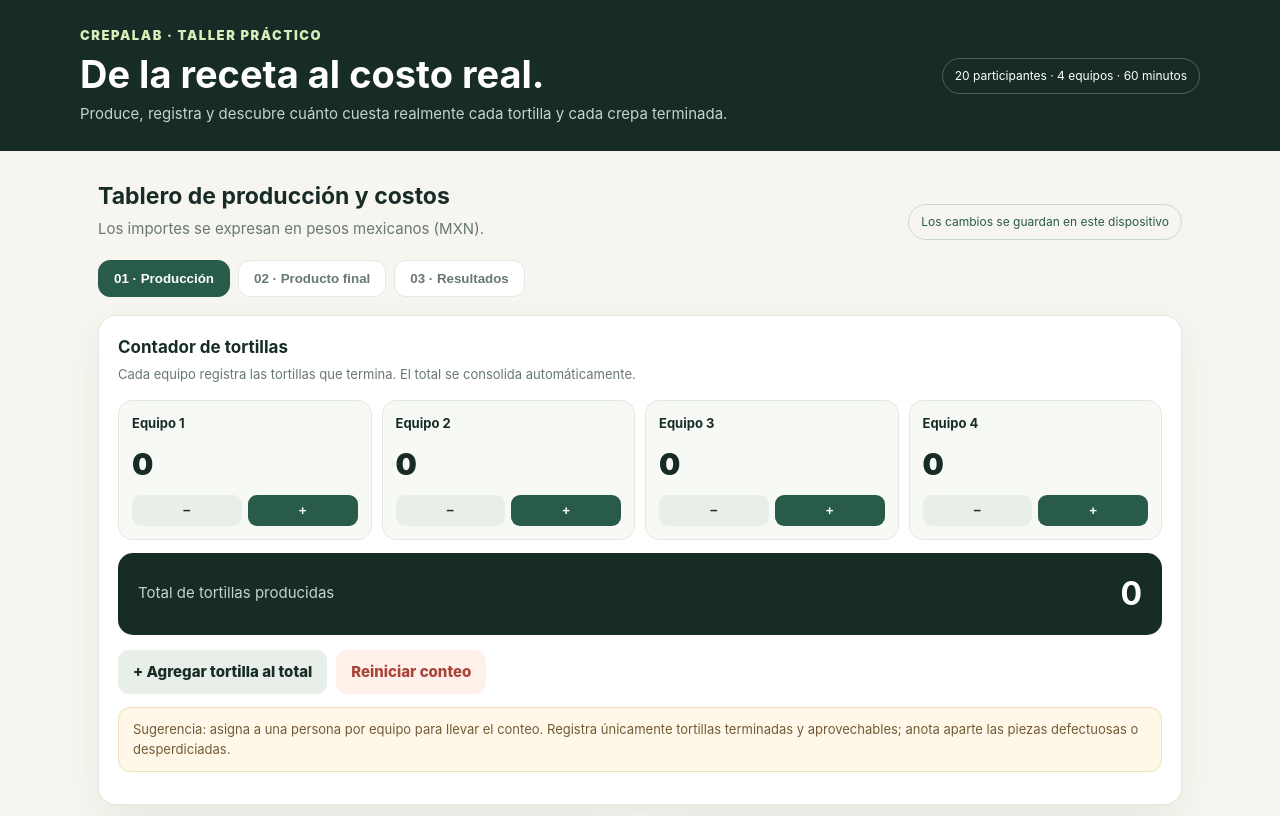
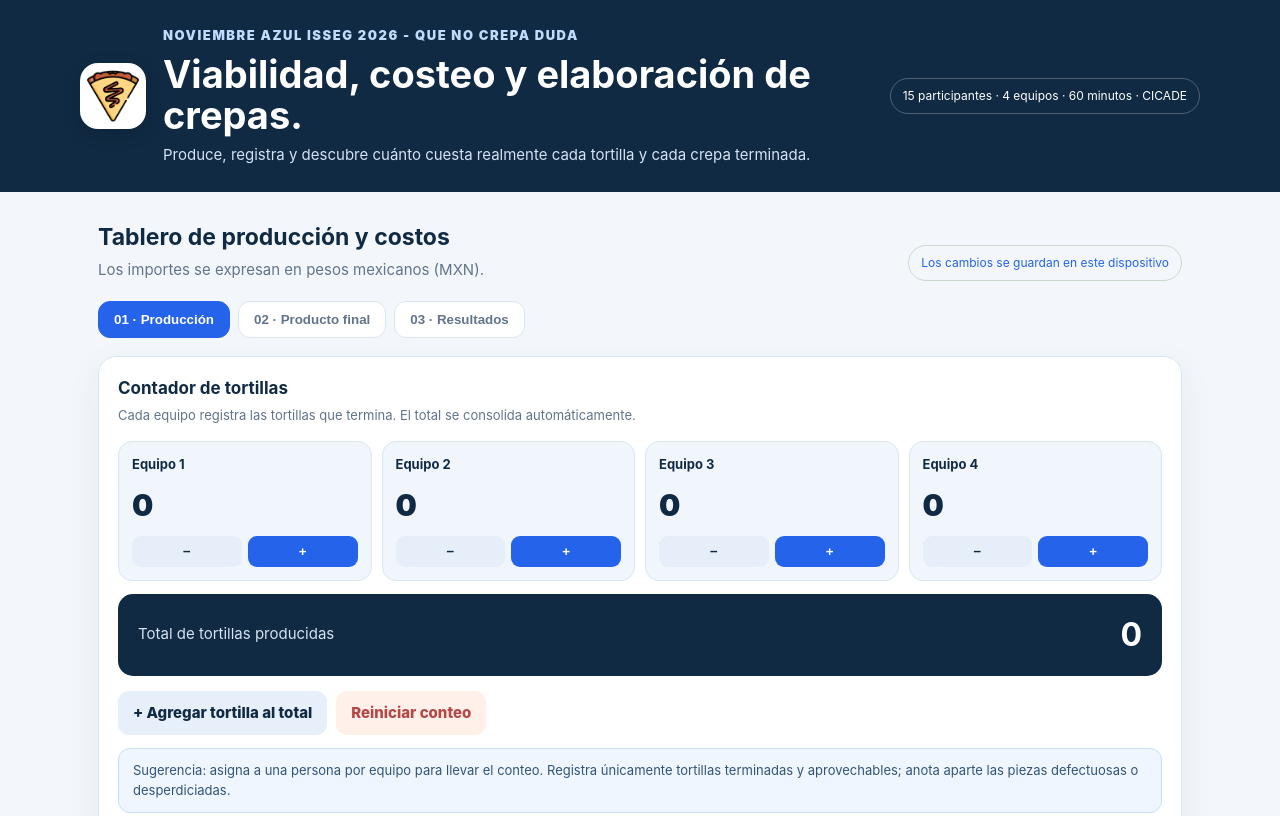
Before and after one commit to alugoga/crepas, a plain HTML site: page index.html in a window 1280 px wide. Shown: the top 816 px of the page. Drawn offline with Linux system fonts and the light colour scheme.

Commit message:
Update index.html

```diff
--- a/index.html
+++ b/index.html
@@ -3,32 +3,34 @@
 <head>
 <meta charset="UTF-8">
 <meta name="viewport" content="width=device-width, initial-scale=1.0">
-<meta name="theme-color" content="#172b27">
-<title>CrepaLab | Taller de costeo</title>
+<meta name="theme-color" content="#102a43">
+<link rel="icon" type="image/png" href="./flaticon.png">
+<title>Noviembre Azul ISSEG 2026 | Crepas </title>
 <style>
-:root{--ink:#172b27;--muted:#687873;--cream:#f7f5ef;--paper:#fff;--line:#e4e8e2;--green:#285b49;--lime:#d9edb9;--orange:#f2a65a;--red:#a94438;--shadow:0 12px 35px #172b2710}
+:root{--ink:#102a43;--muted:#62748a;--cream:#f3f7fc;--paper:#fff;--line:#dce6f1;--green:#2563eb;--lime:#bfdbfe;--orange:#f4b860;--red:#b54747;--shadow:0 12px 35px #102a4310}
 *{box-sizing:border-box}body{margin:0;background:var(--cream);color:var(--ink);font:15px/1.5 Inter,system-ui,-apple-system,Segoe UI,sans-serif}
 header{background:var(--ink);color:white;padding:26px max(20px,calc((100% - 1120px)/2));display:flex;justify-content:space-between;align-items:center;gap:20px}
-.brand{font-weight:900;letter-spacing:.12em;font-size:13px;color:var(--lime)}header h1{font-size:clamp(25px,4vw,38px);line-height:1.08;margin:8px 0}header p{color:#c7d3cc;margin:0;max-width:650px}.tag{border:1px solid #ffffff40;padding:8px 12px;border-radius:99px;font-size:12px;white-space:nowrap}
+.brand{font-weight:900;letter-spacing:.12em;font-size:13px;color:var(--lime)}header h1{font-size:clamp(25px,4vw,38px);line-height:1.08;margin:8px 0}header p{color:#d5e3f2;margin:0;max-width:650px}.tag{border:1px solid #ffffff40;padding:8px 12px;border-radius:99px;font-size:12px;white-space:nowrap}
 main{max-width:1120px;margin:28px auto;padding:0 18px 60px}.intro{display:flex;justify-content:space-between;gap:16px;align-items:end;margin-bottom:20px}.intro h2{margin:0;font-size:23px}.intro p{margin:4px 0 0;color:var(--muted)}
 .tabs{display:flex;gap:8px;flex-wrap:wrap;margin:18px 0}.tab{border:1px solid var(--line);background:white;color:var(--muted);padding:10px 15px;border-radius:12px;font-weight:700;cursor:pointer}.tab.active{background:var(--green);border-color:var(--green);color:white}
-.panel{display:none}.panel.active{display:block}.grid{display:grid;grid-template-columns:repeat(12,1fr);gap:16px}.card{background:var(--paper);border:1px solid var(--line);border-radius:18px;padding:19px;box-shadow:var(--shadow);grid-column:span 6}.card.full{grid-column:span 12}.card.third{grid-column:span 4}.card h3{margin:0 0 4px;font-size:17px}.sub{color:var(--muted);font-size:13px;margin:0 0 16px}.fields{display:grid;grid-template-columns:repeat(2,minmax(0,1fr));gap:12px}.field label{display:block;color:var(--muted);font-size:12px;font-weight:700;margin-bottom:5px}.field input{width:100%;border:1px solid #dce2dc;border-radius:10px;padding:11px 10px;font:inherit;color:var(--ink);background:#fff}.field input:focus{outline:2px solid #9ac6a7;border-color:var(--green)}.field small{display:block;color:#89948e;font-size:11px;margin-top:3px}
+.panel{display:none}.panel.active{display:block}.grid{display:grid;grid-template-columns:repeat(12,1fr);gap:16px}.card{background:var(--paper);border:1px solid var(--line);border-radius:18px;padding:19px;box-shadow:var(--shadow);grid-column:span 6}.card.full{grid-column:span 12}.card.third{grid-column:span 4}.card h3{margin:0 0 4px;font-size:17px}.sub{color:var(--muted);font-size:13px;margin:0 0 16px}.fields{display:grid;grid-template-columns:repeat(2,minmax(0,1fr));gap:12px}.field label{display:block;color:var(--muted);font-size:12px;font-weight:700;margin-bottom:5px}.field input{width:100%;border:1px solid #dce2dc;border-radius:10px;padding:11px 10px;font:inherit;color:var(--ink);background:#fff}.field input:focus{outline:2px solid #93c5fd;border-color:var(--green)}.field small{display:block;color:#89948e;font-size:11px;margin-top:3px}
 table{width:100%;border-collapse:collapse;font-size:14px}th,td{text-align:left;padding:10px 7px;border-bottom:1px solid var(--line)}th{font-size:11px;text-transform:uppercase;letter-spacing:.06em;color:var(--muted)}td:last-child,th:last-child{text-align:right}.money{font-variant-numeric:tabular-nums;font-weight:700}.totalrow td{font-weight:900;border-bottom:0;padding-top:14px}
-.counter-grid{display:grid;grid-template-columns:repeat(4,1fr);gap:10px}.team{background:#f7f9f5;border:1px solid var(--line);border-radius:14px;padding:13px}.team strong{display:block;font-size:13px}.count{font-size:30px;font-weight:900;margin:8px 0}.counter-actions{display:flex;gap:6px}.counter-actions button{flex:1;border:0;border-radius:9px;padding:8px;background:var(--green);color:white;font-weight:800;cursor:pointer}.counter-actions button.minus{background:#e9eee9;color:var(--ink)}
-.big-total{display:flex;justify-content:space-between;align-items:center;background:var(--ink);color:white;padding:17px 20px;border-radius:15px;margin-top:13px}.big-total span{color:#c7d3cc}.big-total strong{font-size:32px}
-.metric{background:#f4f8f1;border-radius:14px;padding:15px}.metric span{display:block;color:var(--muted);font-size:12px}.metric strong{font-size:25px;display:block;margin-top:3px}
-.actions{display:flex;gap:9px;flex-wrap:wrap;margin-top:15px}.btn{border:0;border-radius:11px;padding:11px 15px;font:inherit;font-weight:800;cursor:pointer;background:var(--green);color:white}.btn.secondary{background:#e8eee8;color:var(--ink)}.btn.warn{background:#fff0e9;color:var(--red)}
-.note{background:#fff8e9;border:1px solid #f0dfbd;padding:12px 14px;border-radius:12px;color:#725b36;font-size:13px;margin-top:13px}
-.result-grid{display:grid;grid-template-columns:repeat(3,1fr);gap:12px;margin-bottom:16px}.result-grid .metric:nth-child(2){background:#edf4e9}.result-grid .metric:nth-child(3){background:#fff2e6}
+.counter-grid{display:grid;grid-template-columns:repeat(4,1fr);gap:10px}.team{background:#f1f6fd;border:1px solid var(--line);border-radius:14px;padding:13px}.team strong{display:block;font-size:13px}.count{font-size:30px;font-weight:900;margin:8px 0}.counter-actions{display:flex;gap:6px}.counter-actions button{flex:1;border:0;border-radius:9px;padding:8px;background:var(--green);color:white;font-weight:800;cursor:pointer}.counter-actions button.minus{background:#e5eef9;color:var(--ink)}
+.big-total{display:flex;justify-content:space-between;align-items:center;background:var(--ink);color:white;padding:17px 20px;border-radius:15px;margin-top:13px}.big-total span{color:#d5e3f2}.big-total strong{font-size:32px}
+.metric{background:#edf4ff;border-radius:14px;padding:15px}.metric span{display:block;color:var(--muted);font-size:12px}.metric strong{font-size:25px;display:block;margin-top:3px}
+.actions{display:flex;gap:9px;flex-wrap:wrap;margin-top:15px}.btn{border:0;border-radius:11px;padding:11px 15px;font:inherit;font-weight:800;cursor:pointer;background:var(--green);color:white}.btn.secondary{background:#e7effa;color:var(--ink)}.btn.warn{background:#fff0e9;color:var(--red)}
+.note{background:#eff6ff;border:1px solid #c9ddf7;padding:12px 14px;border-radius:12px;color:#315477;font-size:13px;margin-top:13px}
+.result-grid{display:grid;grid-template-columns:repeat(3,1fr);gap:12px;margin-bottom:16px}.result-grid .metric:nth-child(2){background:#e8f1ff}.result-grid .metric:nth-child(3){background:#eef5fc}
 footer{text-align:center;color:#8a958e;font-size:12px;margin-top:30px}
 @media(max-width:760px){header{align-items:flex-start;flex-direction:column}.card,.card.third{grid-column:span 12}.counter-grid{grid-template-columns:repeat(2,1fr)}.result-grid{grid-template-columns:1fr}.intro{display:block}.fields{gap:10px}}
 @media(max-width:390px){.fields{grid-template-columns:1fr}.counter-grid{grid-template-columns:1fr 1fr}}
+.hero-brand{display:flex;align-items:center;gap:17px}.brand-icon{width:66px;height:66px;object-fit:contain;background:#fff;border-radius:18px;padding:7px;box-shadow:0 5px 18px #0002;flex:none}@media(max-width:760px){.hero-brand{align-items:flex-start}.brand-icon{width:54px;height:54px;border-radius:14px}}
 </style>
 </head>
 <body>
 <header>
- <div><div class="brand">CREPALAB · TALLER PRÁCTICO</div><h1>De la receta al costo real.</h1><p>Produce, registra y descubre cuánto cuesta realmente cada tortilla y cada crepa terminada.</p></div>
- <div class="tag">20 participantes · 4 equipos · 60 minutos</div>
+ <div class="hero-brand"><img class="brand-icon" src="./flaticon.png" alt="Icono de una crepa"><div><div class="brand">NOVIEMBRE AZUL ISSEG 2026 - QUE NO CREPA DUDA</div><h1>Viabilidad, costeo y elaboración de crepas.</h1><p>Produce, registra y descubre cuánto cuesta realmente cada tortilla y cada crepa terminada.</p></div></div>
+ <div class="tag">15 participantes · 4 equipos · 60 minutos · CICADE</div>
 </header>
 <main>
  <div class="intro"><div><h2>Tablero de producción y costos</h2><p>Los importes se expresan en pesos mexicanos (MXN).</p></div><div class="tag" style="color:var(--green);border-color:#cbd9cd">Los cambios se guardan en este dispositivo</div></div>
@@ -54,7 +56,7 @@ footer{text-align:center;color:#8a958e;font-size:12px;margin-top:30px}
    <article class="card">
     <h3>Mantequilla</h3><p class="sub">Ingrediente aportado por los asistentes. Introduce el costo de la cantidad utilizada en toda la producción.</p>
     <div class="field"><label for="butterCost">Costo total de mantequilla utilizada ($)</label><input id="butterCost" type="number" min="0" step=".01" value="0"></div>
-    <p class="sub" style="margin-top:9px">Si no conoces el costo exacto, estima cuánto costó la porción consumida, no el paquete completo.</p>
+    <p class="sub" style="margin-top:9px">Contempla el precio que pagaste por la barra, y si no se usaron el total de barras, es necesario estimar el proporcional, es decir, si el equipo es de 4 personas y cada barra costó $20.00, pero únicamnente se usaron 2.5 barras, introduce $50.00 (2.5 x 20)</p>
    </article>
    <article class="card full">
     <h3>Consumo de energía eléctrica</h3><p class="sub">Estimación por potencia × tiempo. Ajusta los valores a los equipos reales y a tu recibo de luz.</p>
@@ -68,9 +70,9 @@ footer{text-align:center;color:#8a958e;font-size:12px;margin-top:30px}
     </div>
     <div class="fields" style="margin-top:14px">
      <div class="metric"><span>Consumo estimado</span><strong id="kwh">0.000 kWh</strong></div>
-     <div class="metric"><span>Costo eléctrico estimado</span><strong id="energyCost">$0.00</strong></div>
+     <div class="metric"><span>Costo eléctrico estimado</span><strong id="energyCost">$1.14</strong></div>
     </div>
-    <p class="note">Es una estimación por potencia nominal. En la práctica, los termostatos pueden hacer que la resistencia no consuma su potencia máxima durante todo el periodo. El costo real también depende de la tarifa y del esquema de facturación.</p>
+    <p class="note">Con corte a noviembre 2026, la tarifa de la CFE es de 1.144 kWh. Para una tarifa de consumo doméstico básico.</p>
    </article>
   </div>
  </section>
```
